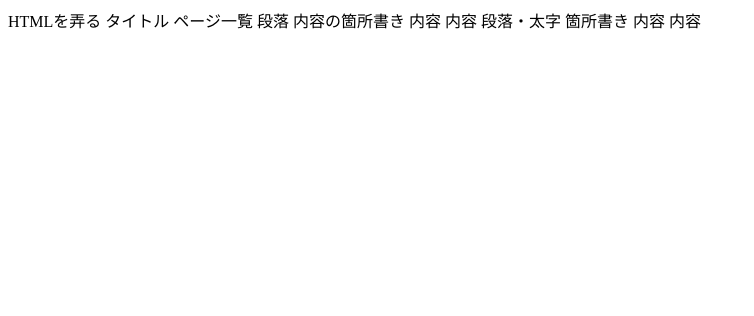
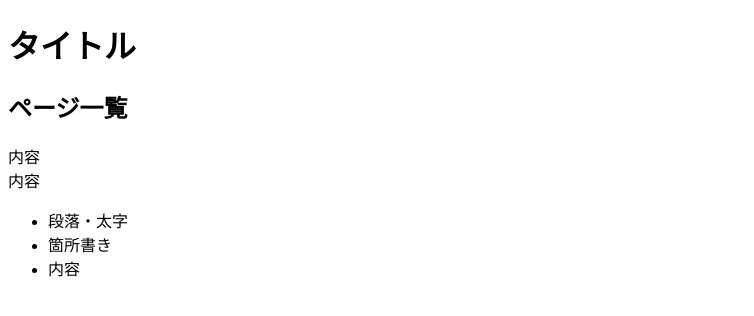
Before and after one commit to tokumei999/write_programm, a plain HTML site: page index.html in a window 1280 px wide. Shown: the whole page, without its empty margins (0-754 px from the left). Drawn offline with Linux system fonts and the light colour scheme.

Commit message:
それらしく見える

```diff
--- a/index.html
+++ b/index.html
@@ -1,17 +1,19 @@
 <!DOCTYPE html>
 <html lang="ja">
-HTMLを弄る
+<head>
+<meta charset="UTF-8">
+<meta name="description">
+<title>HHTMLを弄る</title>
+</head>
+<body>
+<h1>タイトル</h1>
+<h2>ページ一覧</h2>
+<p>
+内容<br>
+内容
+</p>
+<ul>
+		<li>段落・太字</li>
+		<li>箇所書き</li>
 
-タイトル
-ページ一覧
-段落
-内容の箇所書き
-内容
-内容
-
-段落・太字
-
-箇所書き
-
-内容
-内容
+		<li>内容</li>
```
